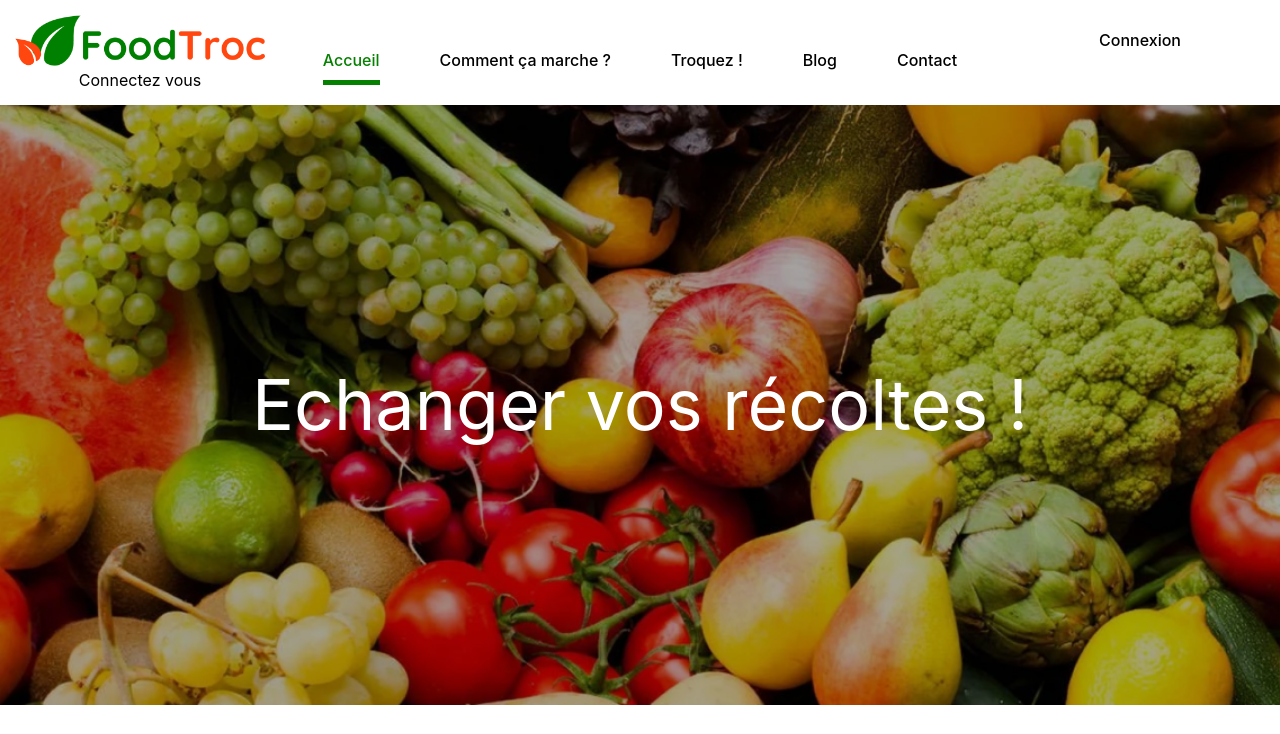
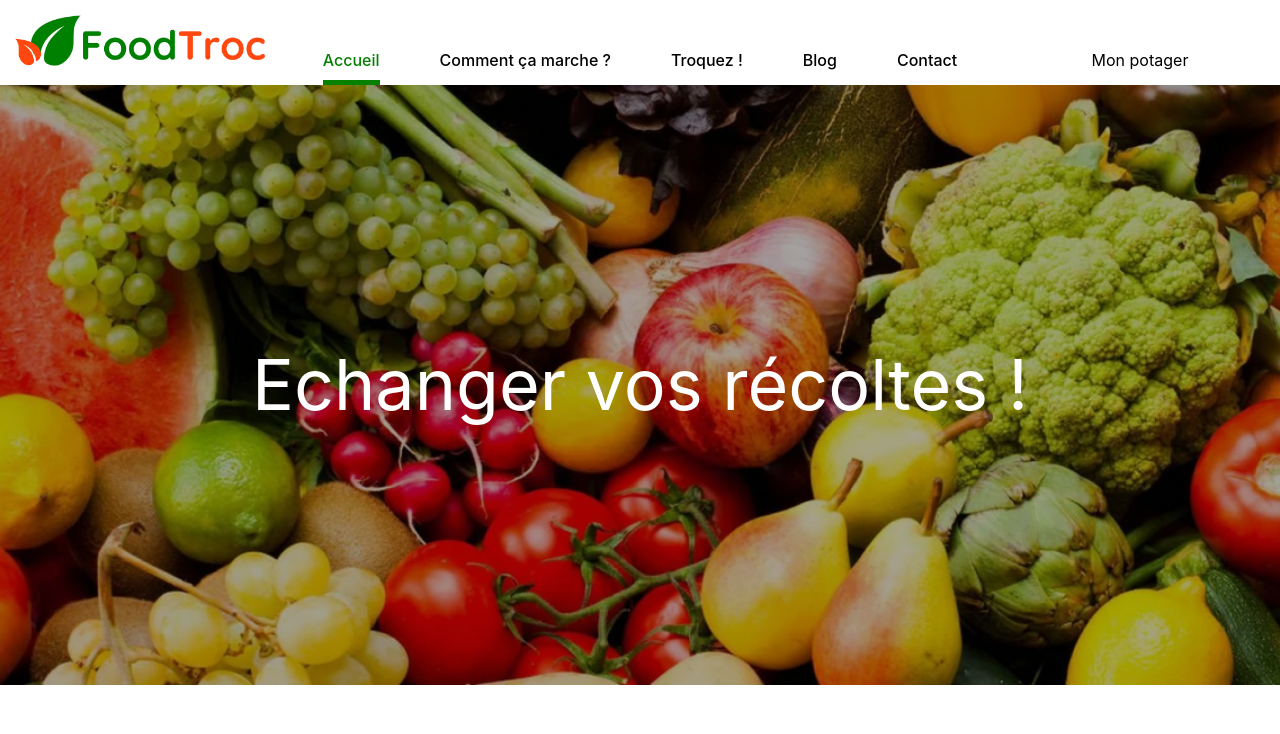
Before and after one commit to Derma6/FoodTroc-Project, a React (Create React App) app in the folder front-end/: page / in a window 1280 px wide. Shown: the top 734 px of the page. Built offline with nearby package versions, Linux system fonts and the light colour scheme.

Commit message:
begin header with user

```diff
--- a/front-end/src/components/MAIN/Header/Header.js
+++ b/front-end/src/components/MAIN/Header/Header.js
@@ -31,10 +31,13 @@ const Header = () => {
           Contact
         </NavLink>
       </nav>
-      <Link to="/login" className="login-button">
-        Connexion
-      </Link>
-      {user ? <h2>Bonjour {user.name}</h2> : <p>Connectez vous</p>}
+      {user ? (
+        <Link to="/login" className="login-button">
+          Connexion
+        </Link>
+      ) : (
+        <p>Mon potager</p>
+      )}
     </header>
   );
 };
```
